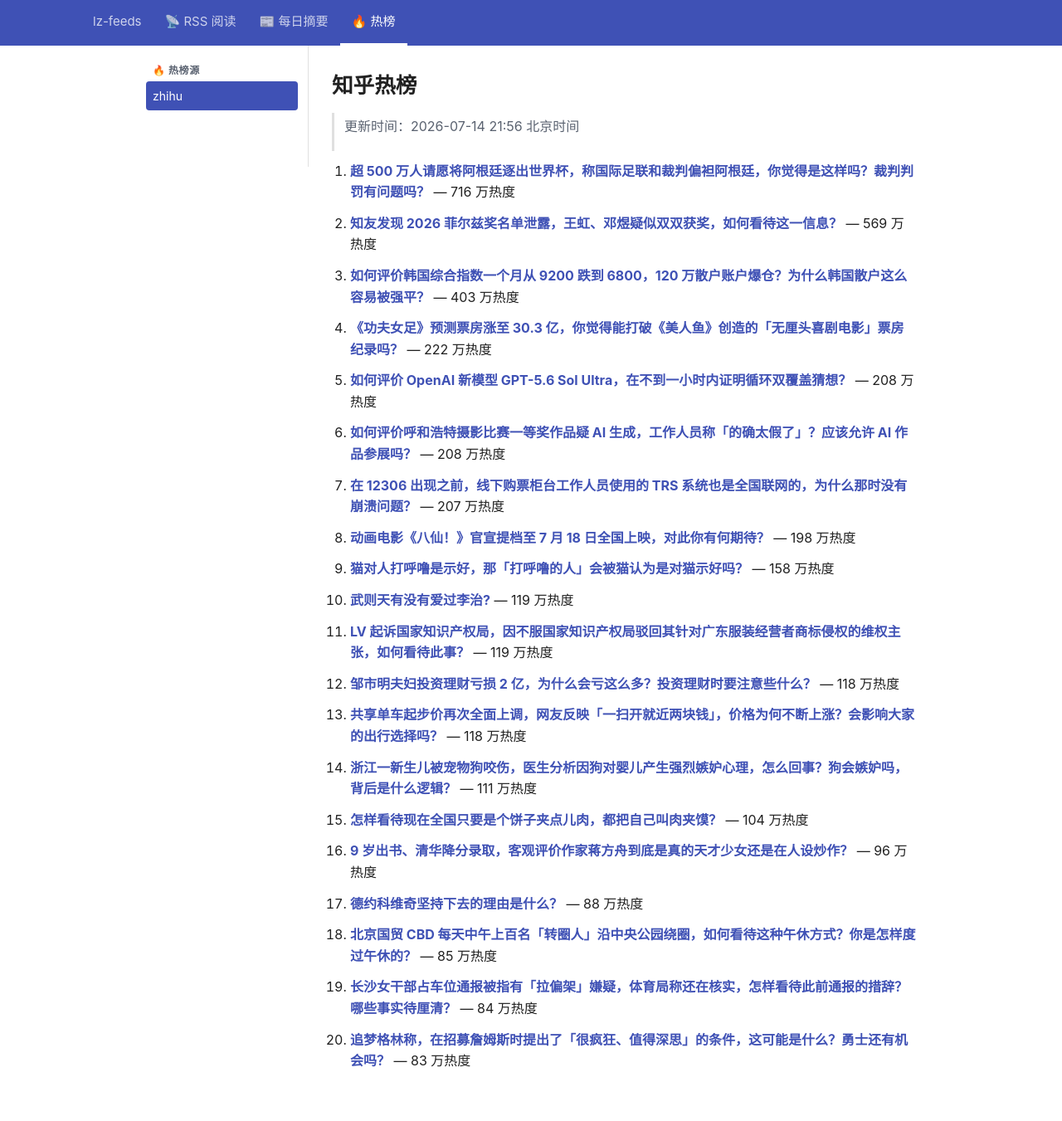
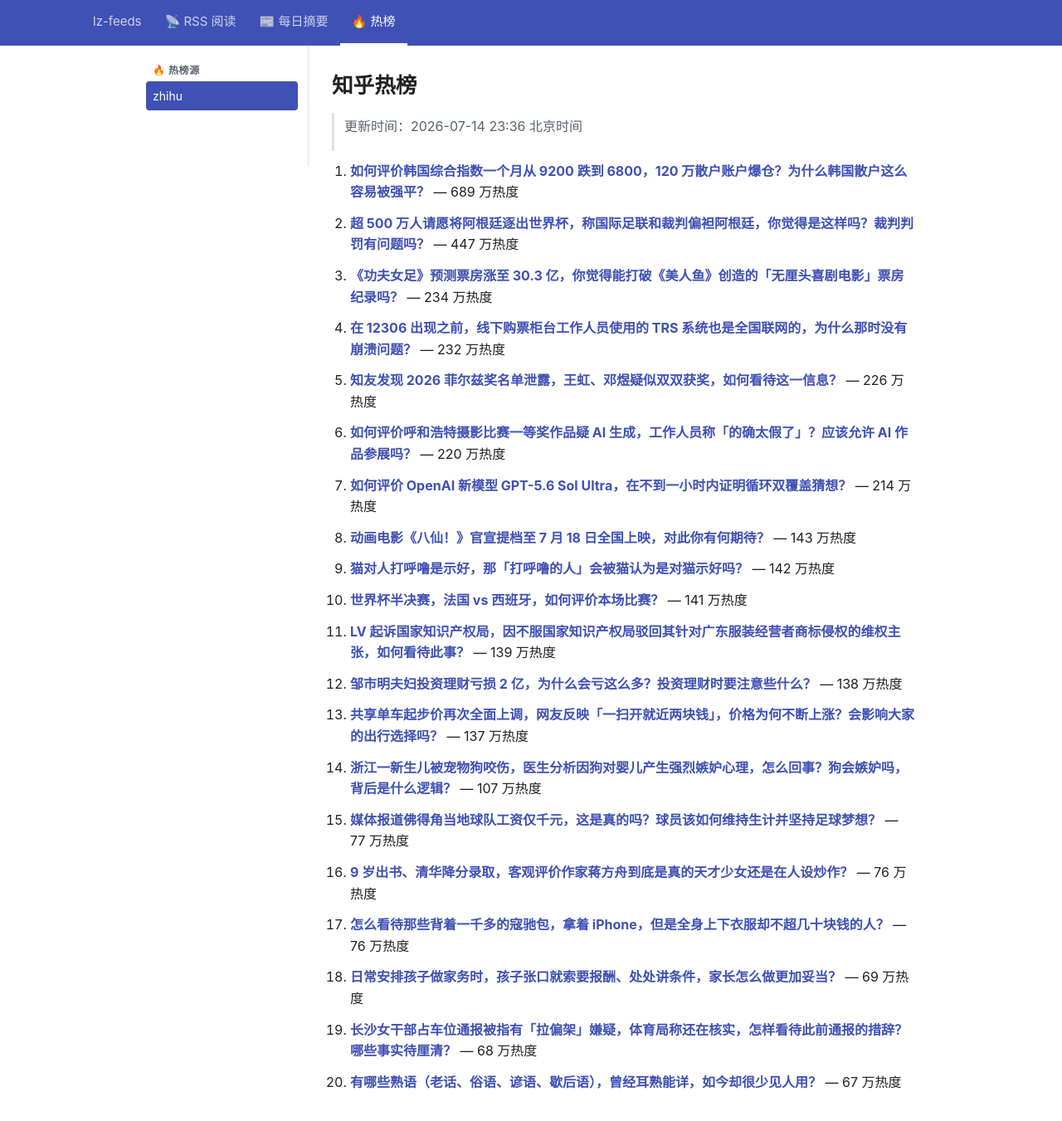
Before and after one commit to lizhang0101/lz-feeds, a Jekyll site: the page built from _hotlist/zhihu.md, in a window 1280 px wide and 1381 px high. Shown: the top 1351 px of the window at 83% size. Built offline with Jekyll 4.4.1, drawn with Linux system fonts in a browser that asks for light colours.

Commit message:
hotlist: 2026-07-14T15:36Z

```diff
--- a/_hotlist/zhihu.md
+++ b/_hotlist/zhihu.md
@@ -1,48 +1,48 @@
 ---
-updated: 2026-07-14 21:56 北京时间
+updated: 2026-07-14 23:36 北京时间
 count: 20
 ---
 
 # 知乎热榜
 
-> 更新时间：2026-07-14 21:56 北京时间
+> 更新时间：2026-07-14 23:36 北京时间
 
-1. **[超 500 万人请愿将阿根廷逐出世界杯，称国际足联和裁判偏袒阿根廷，你觉得是这样吗？裁判判罚有问题吗？](https://www.zhihu.com/question/2060314752786457046)** — 716 万热度
+1. **[如何评价韩国综合指数一个月从 9200 跌到 6800，120 万散户账户爆仓？为什么韩国散户这么容易被强平？](https://www.zhihu.com/question/2060415646706263496)** — 689 万热度
 
-2. **[知友发现 2026 菲尔兹奖名单泄露，王虹、邓煜疑似双双获奖，如何看待这一信息？](https://www.zhihu.com/question/2060133066643879544)** — 569 万热度
+2. **[超 500 万人请愿将阿根廷逐出世界杯，称国际足联和裁判偏袒阿根廷，你觉得是这样吗？裁判判罚有问题吗？](https://www.zhihu.com/question/2060314752786457046)** — 447 万热度
 
-3. **[如何评价韩国综合指数一个月从 9200 跌到 6800，120 万散户账户爆仓？为什么韩国散户这么容易被强平？](https://www.zhihu.com/question/2060415646706263496)** — 403 万热度
+3. **[《功夫女足》预测票房涨至 30.3 亿，你觉得能打破《美人鱼》创造的「无厘头喜剧电影」票房纪录吗？](https://www.zhihu.com/question/2059400846199219255)** — 234 万热度
 
-4. **[《功夫女足》预测票房涨至 30.3 亿，你觉得能打破《美人鱼》创造的「无厘头喜剧电影」票房纪录吗？](https://www.zhihu.com/question/2059400846199219255)** — 222 万热度
+4. **[在 12306 出现之前，线下购票柜台工作人员使用的 TRS 系统也是全国联网的，为什么那时没有崩溃问题？](https://www.zhihu.com/question/572076661)** — 232 万热度
 
-5. **[如何评价 OpenAI 新模型 GPT-5.6 Sol Ultra，在不到一小时内证明循环双覆盖猜想？](https://www.zhihu.com/question/2059349642496710015)** — 208 万热度
+5. **[知友发现 2026 菲尔兹奖名单泄露，王虹、邓煜疑似双双获奖，如何看待这一信息？](https://www.zhihu.com/question/2060133066643879544)** — 226 万热度
 
-6. **[如何评价呼和浩特摄影比赛一等奖作品疑 AI 生成，工作人员称「的确太假了」？应该允许 AI 作品参展吗？](https://www.zhihu.com/question/2060385485915263811)** — 208 万热度
+6. **[如何评价呼和浩特摄影比赛一等奖作品疑 AI 生成，工作人员称「的确太假了」？应该允许 AI 作品参展吗？](https://www.zhihu.com/question/2060385485915263811)** — 220 万热度
 
-7. **[在 12306 出现之前，线下购票柜台工作人员使用的 TRS 系统也是全国联网的，为什么那时没有崩溃问题？](https://www.zhihu.com/question/572076661)** — 207 万热度
+7. **[如何评价 OpenAI 新模型 GPT-5.6 Sol Ultra，在不到一小时内证明循环双覆盖猜想？](https://www.zhihu.com/question/2059349642496710015)** — 214 万热度
 
-8. **[动画电影《八仙！》官宣提档至 7 月 18 日全国上映，对此你有何期待？](https://www.zhihu.com/question/2060302796297959128)** — 198 万热度
+8. **[动画电影《八仙！》官宣提档至 7 月 18 日全国上映，对此你有何期待？](https://www.zhihu.com/question/2060302796297959128)** — 143 万热度
 
-9. **[猫对人打呼噜是示好，那「打呼噜的人」会被猫认为是对猫示好吗？](https://www.zhihu.com/question/659310565)** — 158 万热度
+9. **[猫对人打呼噜是示好，那「打呼噜的人」会被猫认为是对猫示好吗？](https://www.zhihu.com/question/659310565)** — 142 万热度
 
-10. **[武则天有没有爱过李治?](https://www.zhihu.com/question/373204099)** — 119 万热度
+10. **[世界杯半决赛，法国 vs 西班牙，如何评价本场比赛？](https://www.zhihu.com/question/2060325379596933035)** — 141 万热度
 
-11. **[LV 起诉国家知识产权局，因不服国家知识产权局驳回其针对广东服装经营者商标侵权的维权主张，如何看待此事？](https://www.zhihu.com/question/2060375449868441221)** — 119 万热度
+11. **[LV 起诉国家知识产权局，因不服国家知识产权局驳回其针对广东服装经营者商标侵权的维权主张，如何看待此事？](https://www.zhihu.com/question/2060375449868441221)** — 139 万热度
 
-12. **[邹市明夫妇投资理财亏损 2 亿，为什么会亏这么多？投资理财时要注意些什么？](https://www.zhihu.com/question/2060364904519791870)** — 118 万热度
+12. **[邹市明夫妇投资理财亏损 2 亿，为什么会亏这么多？投资理财时要注意些什么？](https://www.zhihu.com/question/2060364904519791870)** — 138 万热度
 
-13. **[共享单车起步价再次全面上调，网友反映「一扫开就近两块钱」，价格为何不断上涨？会影响大家的出行选择吗？](https://www.zhihu.com/question/2060008266927810048)** — 118 万热度
+13. **[共享单车起步价再次全面上调，网友反映「一扫开就近两块钱」，价格为何不断上涨？会影响大家的出行选择吗？](https://www.zhihu.com/question/2060008266927810048)** — 137 万热度
 
-14. **[浙江一新生儿被宠物狗咬伤，医生分析因狗对婴儿产生强烈嫉妒心理，怎么回事？狗会嫉妒吗，背后是什么逻辑？](https://www.zhihu.com/question/2060043393238143776)** — 111 万热度
+14. **[浙江一新生儿被宠物狗咬伤，医生分析因狗对婴儿产生强烈嫉妒心理，怎么回事？狗会嫉妒吗，背后是什么逻辑？](https://www.zhihu.com/question/2060043393238143776)** — 107 万热度
 
-15. **[怎样看待现在全国只要是个饼子夹点儿肉，都把自己叫肉夹馍？](https://www.zhihu.com/question/2055752465560121673)** — 104 万热度
+15. **[媒体报道佛得角当地球队工资仅千元，这是真的吗？球员该如何维持生计并坚持足球梦想？](https://www.zhihu.com/question/2051346335882859036)** — 77 万热度
 
-16. **[9 岁出书、清华降分录取，客观评价作家蒋方舟到底是真的天才少女还是在人设炒作？](https://www.zhihu.com/question/2060111984247272718)** — 96 万热度
+16. **[9 岁出书、清华降分录取，客观评价作家蒋方舟到底是真的天才少女还是在人设炒作？](https://www.zhihu.com/question/2060111984247272718)** — 76 万热度
 
-17. **[德约科维奇坚持下去的理由是什么？](https://www.zhihu.com/question/2059269717295096385)** — 88 万热度
+17. **[怎么看待那些背着一千多的寇驰包，拿着 iPhone，但是全身上下衣服却不超几十块钱的人？](https://www.zhihu.com/question/9783691829)** — 76 万热度
 
-18. **[北京国贸 CBD 每天中午上百名「转圈人」沿中央公园绕圈，如何看待这种午休方式？你是怎样度过午休的？](https://www.zhihu.com/question/2059947688074949425)** — 85 万热度
+18. **[日常安排孩子做家务时，孩子张口就索要报酬、处处讲条件，家长怎么做更加妥当？](https://www.zhihu.com/question/2057474467874580079)** — 69 万热度
 
-19. **[长沙女干部占车位通报被指有「拉偏架」嫌疑，体育局称还在核实，怎样看待此前通报的措辞？哪些事实待厘清？](https://www.zhihu.com/question/2060269141576233184)** — 84 万热度
+19. **[长沙女干部占车位通报被指有「拉偏架」嫌疑，体育局称还在核实，怎样看待此前通报的措辞？哪些事实待厘清？](https://www.zhihu.com/question/2060269141576233184)** — 68 万热度
 
-20. **[追梦格林称，在招募詹姆斯时提出了「很疯狂、值得深思」的条件，这可能是什么？勇士还有机会吗？](https://www.zhihu.com/question/2060071420814742660)** — 83 万热度
+20. **[有哪些熟语（老话、俗语、谚语、歇后语），曾经耳熟能详，如今却很少见人用？](https://www.zhihu.com/question/2055456370502144358)** — 67 万热度
```
